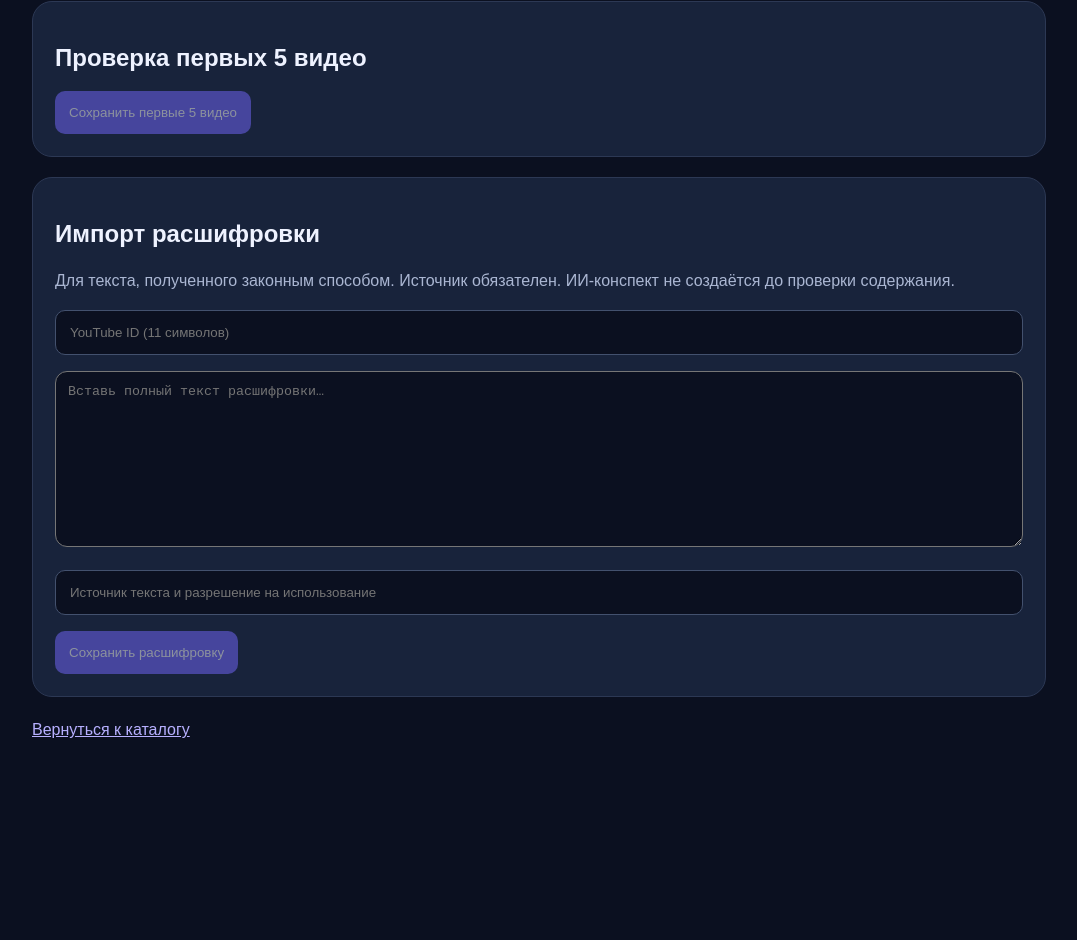
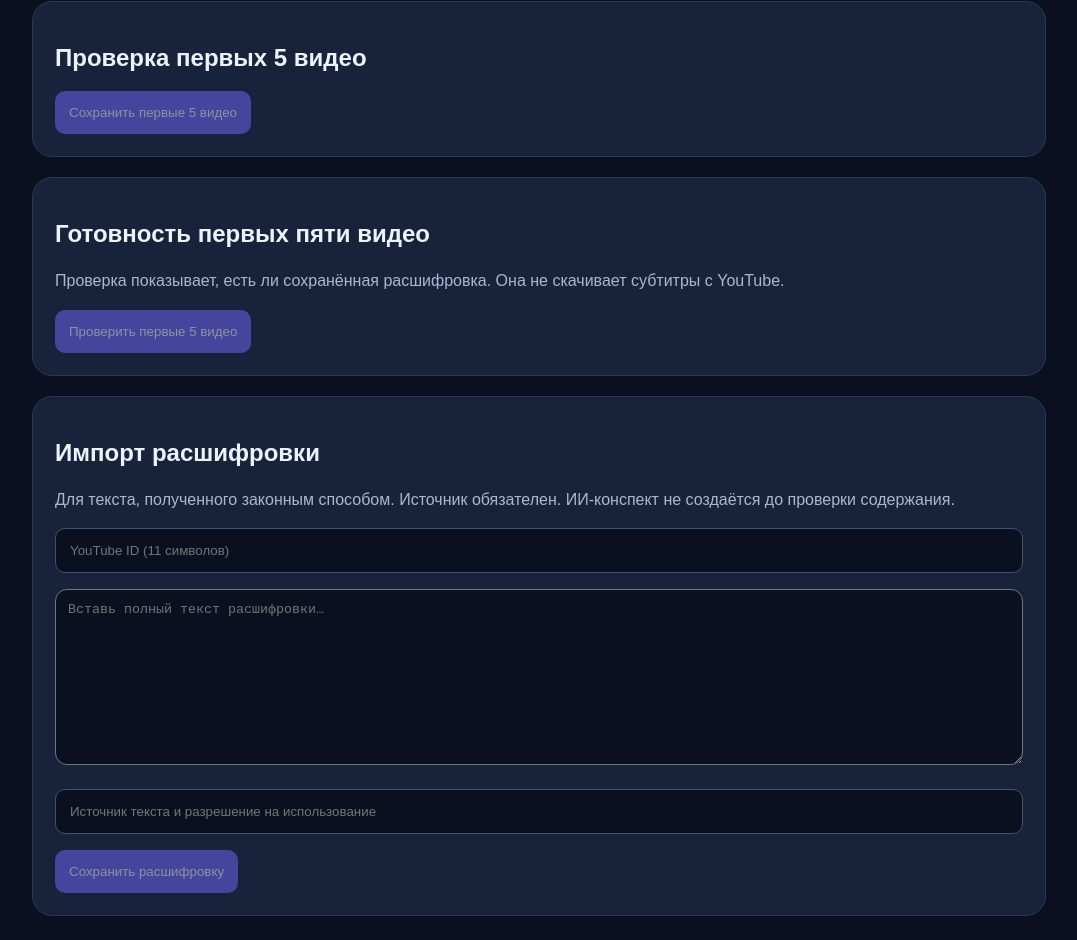
Before and after one commit to adiletzainidinov/knowledge-hub, a Next.js app: page /admin in a window 1280 px wide. Shown: the part 810-1750 px from the top of the page, without its empty margins (101-1178 px from the left). Before the commit the page ends 1597 px from the top, so only its background shows below. Built offline with nearby package versions, Linux system fonts and the light colour scheme.

Commit message:
Add first-five transcript readiness and video selection UI

```diff
--- a/app/admin/page.tsx
+++ b/app/admin/page.tsx
@@ -15,6 +15,7 @@ export default function Admin(){
  const [transcript,setTranscript]=useState("");
  const [sourceNote,setSourceNote]=useState("");
  const [transcriptStatus,setTranscriptStatus]=useState("");
+ const [readiness,setReadiness]=useState<{id:string;title:string;transcript:{verified:boolean;source_type:string}|null}[]>([]);
  async function request(url:string,body?:unknown){
   const response=await fetch(url,{method:"POST",headers:{"Authorization":"Bearer "+token,"Content-Type":"application/json"},body:JSON.stringify(body||{})});
   const data=await response.json();
@@ -43,6 +44,7 @@ export default function Admin(){
   finally{setBusy(false);}
  }
  async function saveTranscript(){setBusy(true);setTranscriptStatus("");try{const data=await request("/api/admin/transcripts",{video_id:videoId,transcript,source_note:sourceNote});setTranscriptStatus("Расшифровка сохранена: "+data.characters+" символов. Ожидает проверки.");}catch(e){setTranscriptStatus(e instanceof Error?e.message:"Ошибка сохранения");}finally{setBusy(false);}}
+ async function checkReadiness(){setBusy(true);setTranscriptStatus("");try{const data=await request("/api/admin/transcript-status");setReadiness(data.videos||[]);}catch(e){setTranscriptStatus(e instanceof Error?e.message:"Ошибка проверки");}finally{setBusy(false);}}
  function reset(){setNextToken(null);setProgress(0);setPage(0);setTotal(0);setMessage("Прогресс сброшен. Можно начать заново.");}
  return <main><header>📚 KnowledgeHub <span style={{float:"right",fontSize:13}}>Администрирование</span></header>
  <h1>Библиотека знаний</h1><p>Импорт YouTube-канала @olegcloser в Supabase без скачивания видеофайлов.</p>
@@ -57,6 +59,7 @@ export default function Admin(){
  {message&&<p role="status">{message}</p>}</section>
  <section className="panel"><h2>Проверка первых 5 видео</h2><button disabled={busy||!token.trim()} onClick={firstFive}>Сохранить первые 5 видео</button></section>
  {items.length>0&&<section className="panel"><h2>Сохранённые видео</h2><div className="grid">{items.map(v=><article className="card" key={v.id}><h3>{v.title}</h3><a href={v.url} target="_blank" rel="noopener noreferrer">Смотреть на YouTube ↗</a></article>)}</div></section>}
+ <section className="panel"><h2>Готовность первых пяти видео</h2><p>Проверка показывает, есть ли сохранённая расшифровка. Она не скачивает субтитры с YouTube.</p><button disabled={busy||!token.trim()} onClick={checkReadiness}>Проверить первые 5 видео</button>{readiness.map(v=><article className="card" key={v.id}><h3>{v.title}</h3><p>{v.transcript?(v.transcript.verified?"Текст проверен":"Текст сохранён, ожидает проверки"):"Расшифровка отсутствует"}</p><button disabled={busy} onClick={()=>{setVideoId(v.id);setTranscriptStatus("Выбрано видео: "+v.title+". Добавь текст и источник ниже.");}}>Выбрать для импорта</button></article>)}</section>
  <section className="panel"><h2>Импорт расшифровки</h2><p>Для текста, полученного законным способом. Источник обязателен. ИИ-конспект не создаётся до проверки содержания.</p><p><input aria-label="YouTube ID видео" placeholder="YouTube ID (11 символов)" value={videoId} onChange={e=>setVideoId(e.target.value)}/></p><p><textarea aria-label="Текст расшифровки" rows={10} style={{width:"100%",padding:12,borderRadius:12,background:"#0b1020",color:"white"}} placeholder="Вставь полный текст расшифровки…" value={transcript} onChange={e=>setTranscript(e.target.value)}/></p><p><input aria-label="Источник текста" placeholder="Источник текста и разрешение на использование" value={sourceNote} onChange={e=>setSourceNote(e.target.value)}/></p><button disabled={busy||!token.trim()||!videoId.trim()||transcript.trim().length<50||!sourceNote.trim()} onClick={saveTranscript}>Сохранить расшифровку</button>{transcriptStatus&&<p role="status">{transcriptStatus}</p>}</section>
  <p><a href="/">Вернуться к каталогу</a></p></main>;
 }
```
